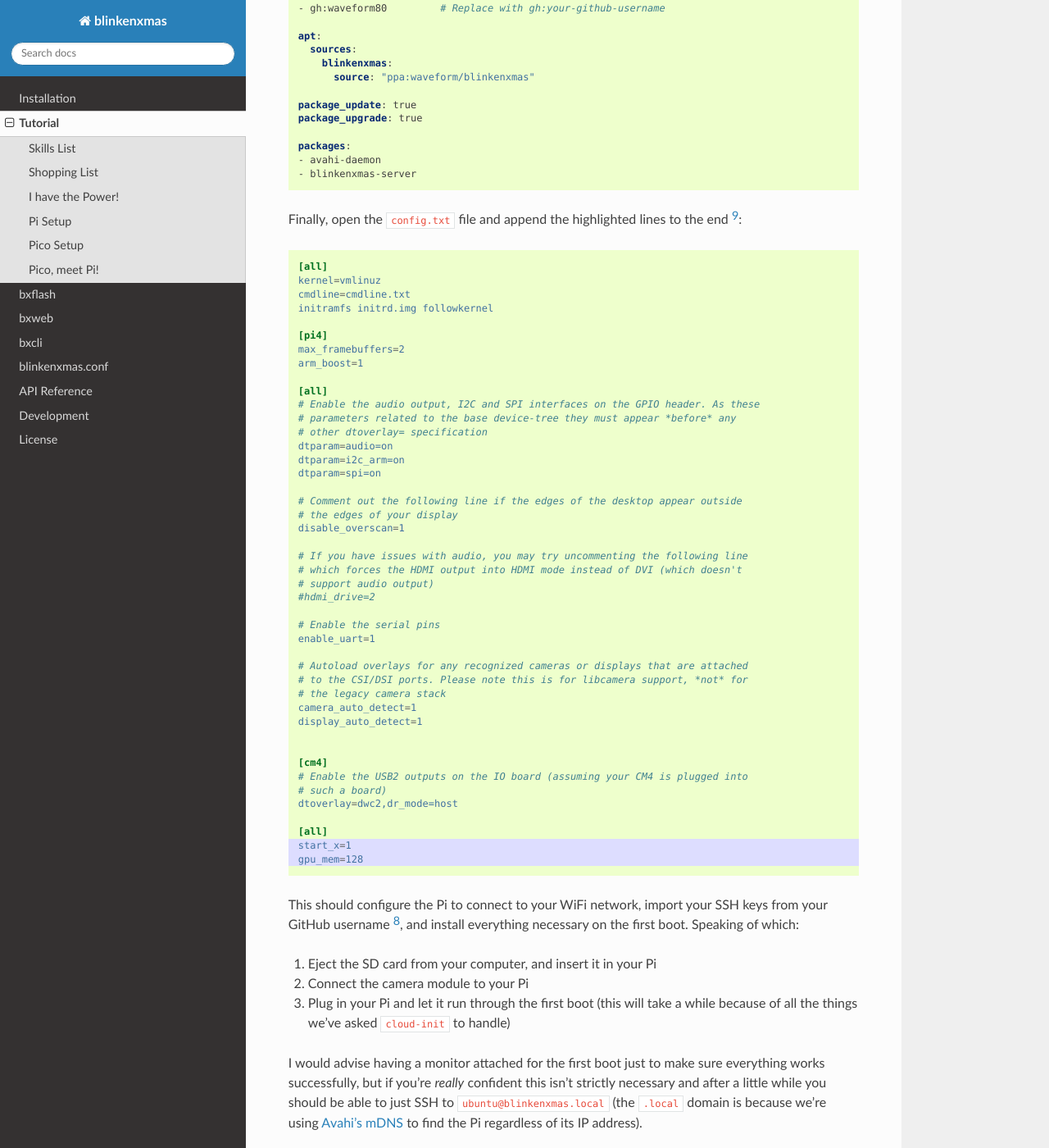
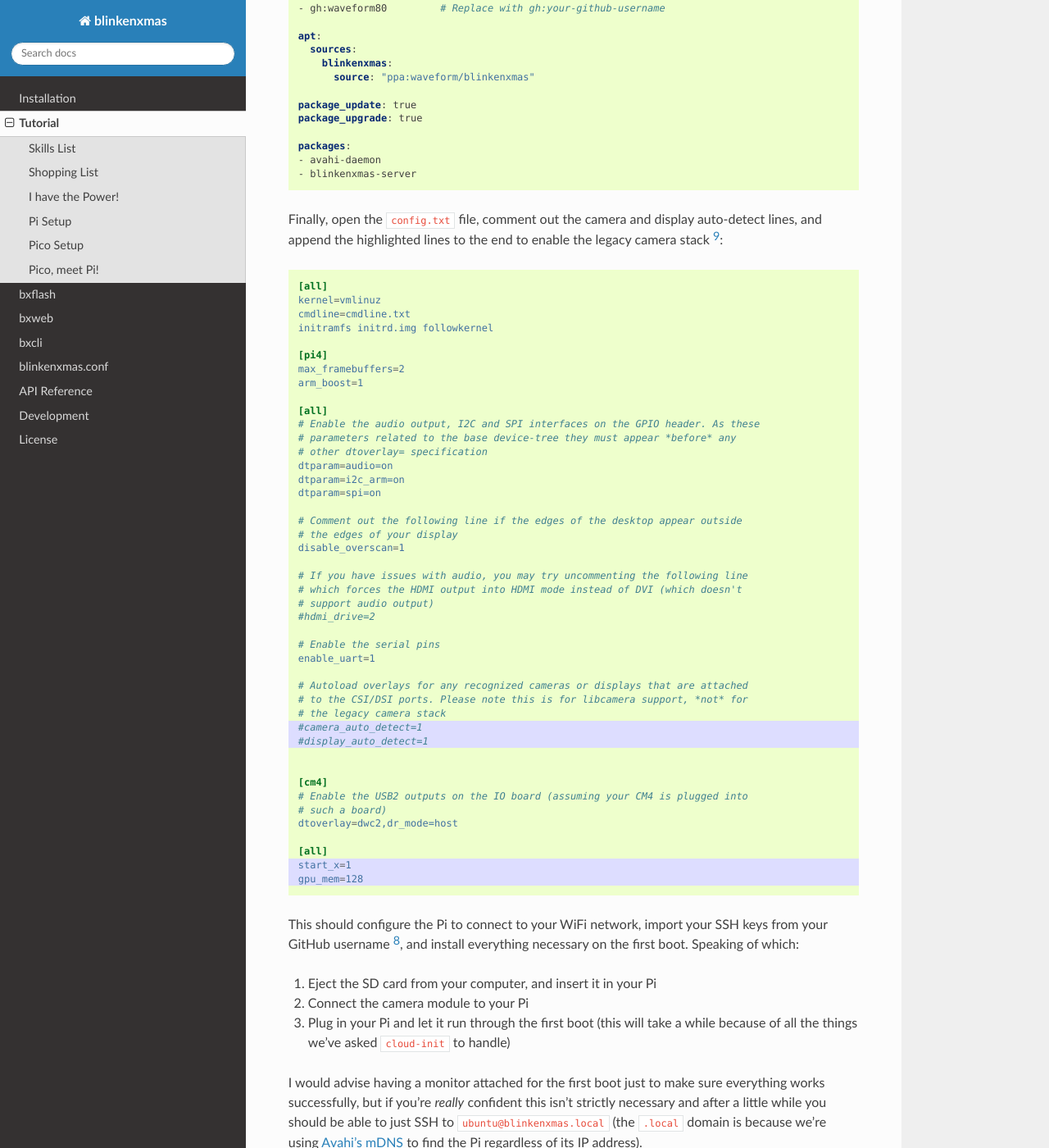
Before and after one commit to waveform80/blinkenxmas, a Sphinx documentation site: the page built from docs/tutorial.rst, in a window 1280 px wide and 1400 px high, scrolled down 4325 px. Shown: the whole window at 82% size. Built offline with Sphinx 7.4.7 and the Read the Docs theme 3.1.0, drawn with Linux system fonts in a browser that asks for light colours; formulas are drawn with MathJax 3; pages that are not in the unit, such as notebooks, are missing from menus; some of the changed text lies outside the part shown.

Commit message:
Fix link and legacy camera stack config

```diff
--- a/docs/tutorial.rst
+++ b/docs/tutorial.rst
@@ -217,11 +217,12 @@ following, changing the commented values as appropriate:
     - avahi-daemon
     - blinkenxmas-server
 
-Finally, open the :file:`config.txt` file and append the highlighted lines to
-the end [#legacy]_:
+Finally, open the :file:`config.txt` file, comment out the camera and display
+auto-detect lines, and append the highlighted lines to the end to enable the
+legacy camera stack [#legacy]_:
 
 .. code-block:: ini
-    :emphasize-lines: 43-44
+    :emphasize-lines: 33-34,43-44
 
     [all]
     kernel=vmlinuz
@@ -255,8 +256,8 @@ the end [#legacy]_:
     # Autoload overlays for any recognized cameras or displays that are attached
     # to the CSI/DSI ports. Please note this is for libcamera support, *not* for
     # the legacy camera stack
-    camera_auto_detect=1
-    display_auto_detect=1
+    #camera_auto_detect=1
+    #display_auto_detect=1
 
 
     [cm4]
```
Also changed, not shown: other parts of docs/tutorial.rst (+1 -1 lines).
